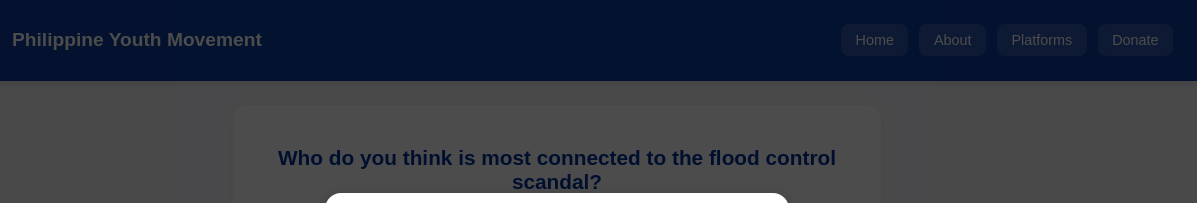
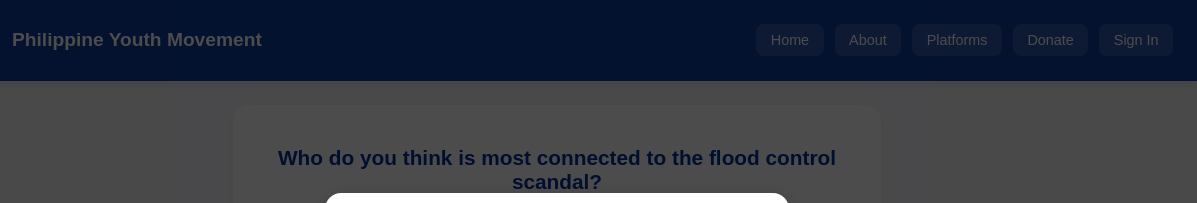
Before and after one commit to CyrptBits/Zaldyco, a plain HTML site: page index.html in a window 1280 px wide. Shown: the top 203 px of the page, 83-1280 px from the left. Drawn offline with Linux system fonts and the light colour scheme.

Commit message:
Update index.html

```diff
--- a/index.html
+++ b/index.html
@@ -40,6 +40,7 @@
       <a href="#" id="about-link">About</a>
       <a href="https://discord.gg/7tRzRWdg3P" target="_blank">Platforms</a>
       <a href="#" id="donate-link">Donate</a>
+      <a href="#" id="signin-link" class="signin-btn">Sign In</a>
     </nav>
   </header>
 
```
